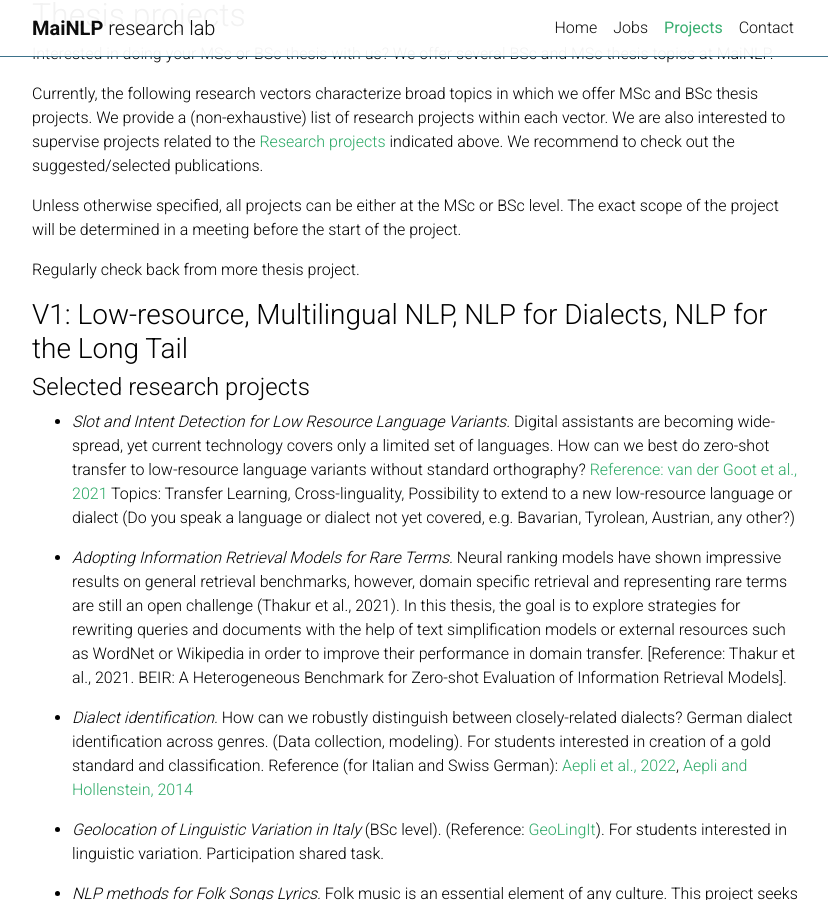
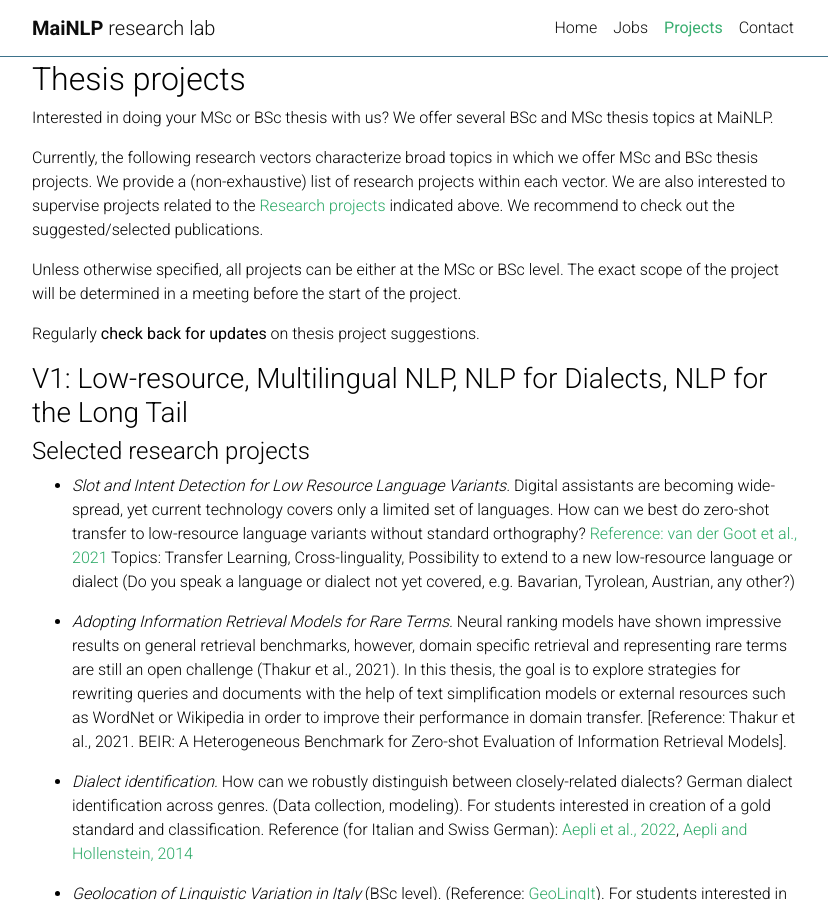
Before and after one commit to mainlp/mainlp.github.io, a Jekyll site: the page built from _pages/projects.md, in a window 1280 px wide and 900 px high, scrolled down 2054 px. Shown: the whole window, without its empty margins (223-1051 px from the left). Built offline with Jekyll 4.4.1, drawn with Linux system fonts in a browser that asks for light colours; comment, search, counter and statistics services are not loaded; a style sheet for code colours, icons or effects is not loaded.

Commit message:
Update projects.md

```diff
--- a/_pages/projects.md
+++ b/_pages/projects.md
@@ -55,6 +55,9 @@ Selected publications:
 
 Interested in PhD, Postdoc or student assistants jobs?  <a href="/jobs">→Open positions</a>
 
+<br>
+<br>
+
 <h2 class="category"><a name="thesisproj">Thesis projects</a></h2>
 
 Interested in doing your MSc or BSc thesis with us? We offer several BSc and MSc thesis topics at MaiNLP.
@@ -63,7 +66,7 @@ Currently, the following research vectors characterize broad topics in which we
 
 Unless otherwise specified, all projects can be either at the MSc or BSc level. The exact scope of the project will be determined in a meeting before the start of the project.
 
-Regularly check back from more thesis project.
+Regularly <b>check back for updates</b> on thesis project suggestions.
 
 ### V1: Low-resource, Multilingual NLP, NLP for Dialects, NLP for the Long Tail
 
```
